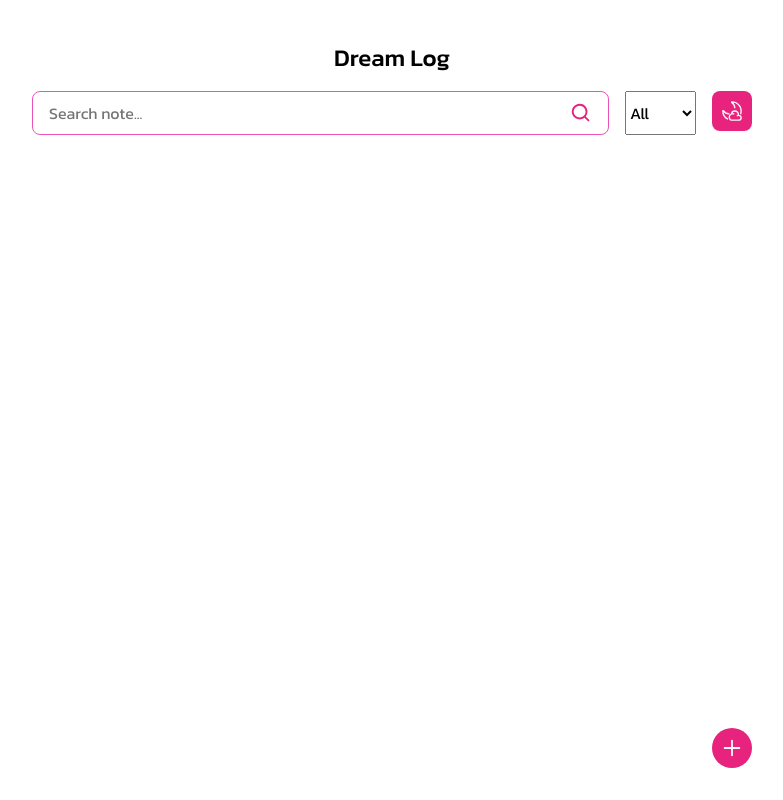
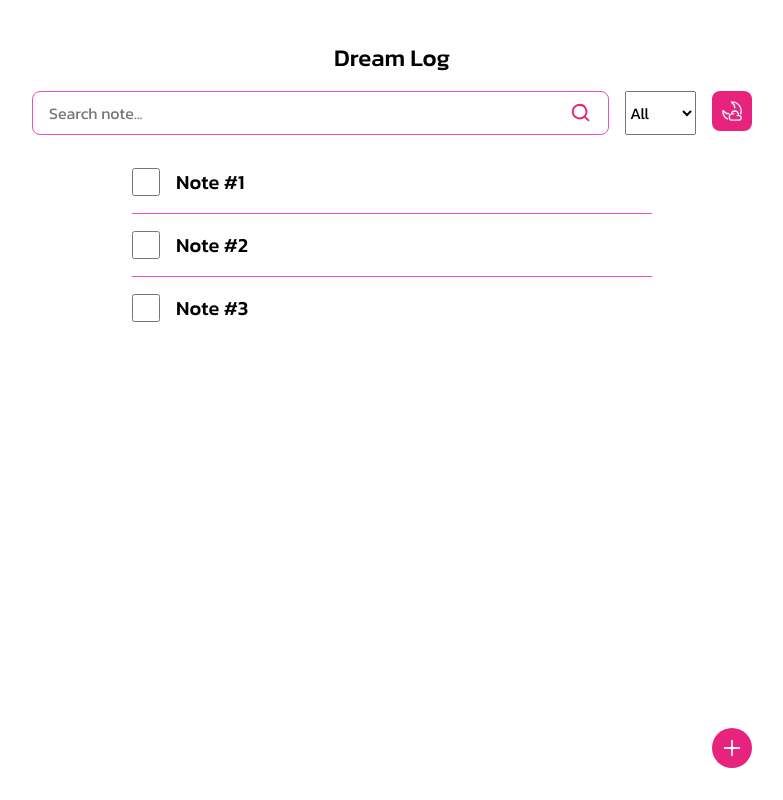
Before and after one commit to CodectiveOrg/bootcamp-2025-01-react-jeyafzam, a React (Vite) app in the folder dream-log/: page / in a window 1280 px wide. Shown: the whole page, without its empty margins (248-1031 px from the left). Built offline with nearby package versions, Linux system fonts and the light colour scheme; a web font is replaced by a local one.

Commit message:
[ADD] items list styles

```diff
--- a/dream-log/src/components/ItemsList/ItemsList.module.css
+++ b/dream-log/src/components/ItemsList/ItemsList.module.css
@@ -0,0 +1,74 @@
+.items {
+  display: grid;
+  gap: 1rem;
+
+  inline-size: min(32.5rem, 100%);
+
+  margin-inline: auto;
+  padding-block: 1rem;
+
+  > li {
+    display: flex;
+    justify-content: space-between;
+    gap: 1rem;
+
+    padding-block-end: 1rem;
+
+    label {
+      display: flex;
+      gap: 1rem;
+
+      input {
+        inline-size: 1.75rem;
+      }
+
+      .title {
+        font-size: 1.25rem;
+        font-weight: 500;
+      }
+    }
+
+    .actions {
+      opacity: 0;
+
+      display: flex;
+      gap: 0.5rem;
+
+      button {
+        background-color: transparent;
+        color: var(--color-fade);
+
+        display: grid;
+        place-content: center;
+
+        border: none;
+
+        font-size: 1.125rem;
+
+        cursor: pointer;
+
+        &.edit {
+          &:hover {
+            color: var(--color-primary-light);
+          }
+        }
+
+        &.delete {
+          &:hover {
+            color: var(--color-danger);
+          }
+        }
+      }
+    }
+
+    &:hover {
+      .actions {
+        opacity: 1;
+      }
+    }
+
+    &:not(:last-child) {
+      border-block-end: 1px solid var(--color-primary-light);
+    }
+  }
+}
--- a/dream-log/src/components/ItemsList/ItemsList.tsx
+++ b/dream-log/src/components/ItemsList/ItemsList.tsx
@@ -1,7 +1,28 @@
+import MingcuteDelete2Line from "../../icons/MingcuteDelete2Line";
+import MingcuteEdit2Line from "../../icons/MingcuteEdit2Line";
+import styles from "./ItemsList.module.css";
 
-const ItemsList = () =>{
-    return(
-        <ul className="items"></ul>
-    )
-}
+const items = ["Note #1", "Note #2", "Note #3"];
+const ItemsList = () => {
+  return (
+    <ul className={styles.items}>
+      {items.map((item) => (
+        <li key={item}>
+          <label>
+            <input type="checkbox" />
+            <div className={styles.title}>{item}</div>
+          </label>
+          <div className={styles.actions}>
+            <button className={styles.edit}>
+              <MingcuteEdit2Line />
+            </button>
+            <button className={styles.delete}>
+              <MingcuteDelete2Line />
+            </button>
+          </div>
+        </li>
+      ))}
+    </ul>
+  );
+};
 export default ItemsList;
--- /dev/null
+++ b/dream-log/src/icons/MingcuteDelete2Line.tsx
@@ -0,0 +1,22 @@
+import { SVGProps } from "react";
+
+export function MingcuteDelete2Line(props: SVGProps<SVGSVGElement>) {
+  return (
+    <svg
+      xmlns="http://www.w3.org/2000/svg"
+      width="1em"
+      height="1em"
+      viewBox="0 0 24 24"
+      {...props}
+    >
+      <g fill="none">
+        <path d="m12.593 23.258l-.011.002l-.071.035l-.02.004l-.014-.004l-.071-.035q-.016-.005-.024.005l-.004.01l-.017.428l.005.02l.01.013l.104.074l.015.004l.012-.004l.104-.074l.012-.016l.004-.017l-.017-.427q-.004-.016-.017-.018m.265-.113l-.013.002l-.185.093l-.01.01l-.003.011l.018.43l.005.012l.008.007l.201.093q.019.005.029-.008l.004-.014l-.034-.614q-.005-.018-.02-.022m-.715.002a.02.02 0 0 0-.027.006l-.006.014l-.034.614q.001.018.017.024l.015-.002l.201-.093l.01-.008l.004-.011l.017-.43l-.003-.012l-.01-.01z"></path>
+        <path
+          fill="currentColor"
+          d="M14.28 2a2 2 0 0 1 1.897 1.368L16.72 5H20a1 1 0 1 1 0 2l-.003.071l-.867 12.143A3 3 0 0 1 16.138 22H7.862a3 3 0 0 1-2.992-2.786L4.003 7.07L4 7a1 1 0 0 1 0-2h3.28l.543-1.632A2 2 0 0 1 9.721 2zm3.717 5H6.003l.862 12.071a1 1 0 0 0 .997.929h8.276a1 1 0 0 0 .997-.929zM10 10a1 1 0 0 1 .993.883L11 11v5a1 1 0 0 1-1.993.117L9 16v-5a1 1 0 0 1 1-1m4 0a1 1 0 0 1 1 1v5a1 1 0 1 1-2 0v-5a1 1 0 0 1 1-1m.28-6H9.72l-.333 1h5.226z"
+        ></path>
+      </g>
+    </svg>
+  );
+}
+export default MingcuteDelete2Line;
--- /dev/null
+++ b/dream-log/src/icons/MingcuteEdit2Line.tsx
@@ -0,0 +1,22 @@
+import { SVGProps } from "react";
+
+export function MingcuteEdit2Line(props: SVGProps<SVGSVGElement>) {
+  return (
+    <svg
+      xmlns="http://www.w3.org/2000/svg"
+      width="1em"
+      height="1em"
+      viewBox="0 0 24 24"
+      {...props}
+    >
+      <g fill="none" fillRule="evenodd">
+        <path d="m12.594 23.258l-.012.002l-.071.035l-.02.004l-.014-.004l-.071-.036q-.016-.004-.024.006l-.004.01l-.017.428l.005.02l.01.013l.104.074l.015.004l.012-.004l.104-.074l.012-.016l.004-.017l-.017-.427q-.004-.016-.016-.018m.264-.113l-.014.002l-.184.093l-.01.01l-.003.011l.018.43l.005.012l.008.008l.201.092q.019.005.029-.008l.004-.014l-.034-.614q-.005-.019-.02-.022m-.715.002a.02.02 0 0 0-.027.006l-.006.014l-.034.614q.001.018.017.024l.015-.002l.201-.093l.01-.008l.003-.011l.018-.43l-.003-.012l-.01-.01z"></path>
+        <path
+          fill="currentColor"
+          d="M13.896 3.03a2 2 0 0 1 2.701-.117l.127.117l4.243 4.243a2 2 0 0 1 .117 2.7l-.117.128l-10.314 10.314a2 2 0 0 1-1.238.578L9.239 21H4.006a1.01 1.01 0 0 1-1.004-.9l-.006-.11v-5.233a2 2 0 0 1 .467-1.284l.12-.13L13.895 3.03ZM12.17 7.584l-7.174 7.174V19H9.24l7.174-7.174l-4.243-4.243Zm3.14-3.14L13.584 6.17l4.243 4.243l1.726-1.726z"
+        ></path>
+      </g>
+    </svg>
+  );
+}
+export default MingcuteEdit2Line;
--- a/dream-log/src/index.css
+++ b/dream-log/src/index.css
@@ -1,9 +1,13 @@
 :root {
   --color-surface: hsl(0, 0%, 97%);
   --color-text: hsl(0, 0%, 15%);
+  --color-fade: hsl(0, 0%, 80%);
+
    --color-primary-text: hsl(0, 0%, 97%);
   --color-primary:hsl(332, 80%, 52%);
   --color-primary-light:hsla(320, 81%, 59%, 0.918);
+
+  --color-danger:hsl(0, 100%, 45%);
 }
 
 *,
@@ -17,6 +21,8 @@
 
 html {
   font-family: "Kanit", system-ui;
+  accent-color: var(--color-primary);
+  caret-color: var(--color-primary)
 }
 
 input,
```
